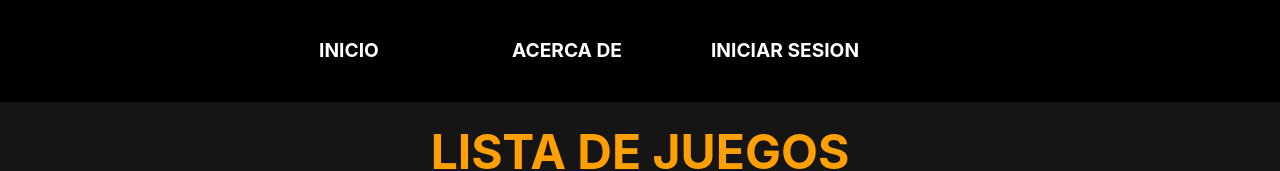
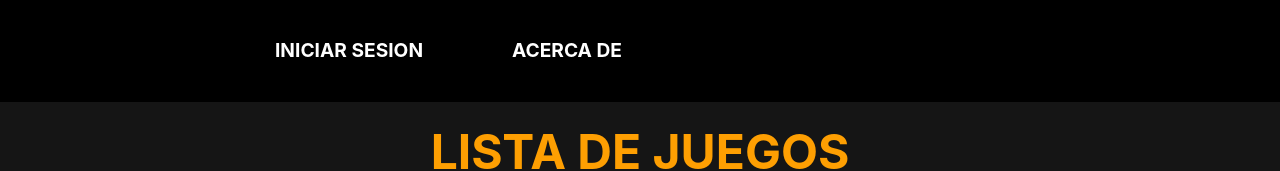
Before and after one commit to maksudxx/Proyecto-Final-React-UTN, a React (Vite) app in the folder client/: page / in a window 1280 px wide. Shown: the top 171 px of the page. Built offline with nearby package versions, Linux system fonts and the light colour scheme; no server answers.

Commit message:
Cambios en el header, se quitaron opciones innecesarias

```diff
--- a/client/src/components/header/Header.jsx
+++ b/client/src/components/header/Header.jsx
@@ -24,9 +24,11 @@ const Header = ({ isAuthenticated }) => {
           <FaBars />
         </IconLogoMobile>
         <Menu click={click}>
-          <MenuItem onClick={() => changeClick()}>
-            <MenuItemLink to="/">Inicio</MenuItemLink>
-          </MenuItem>
+          {!isAuthenticated ? (
+            <MenuItem onClick={() => changeClick()}>
+              <MenuItemLink to="/login">Iniciar Sesion</MenuItemLink>
+            </MenuItem>
+          ) : null}
           {isAuthenticated ? (
             <MenuItem onClick={() => changeClick()}>
               <MenuItemLink to="/newGame">Agregar juego</MenuItemLink>
@@ -35,11 +37,6 @@ const Header = ({ isAuthenticated }) => {
           <MenuItem onClick={() => changeClick()}>
             <MenuItemLink to="/about">Acerca de</MenuItemLink>
           </MenuItem>
-          {!isAuthenticated ? (
-            <MenuItem onClick={() => changeClick()}>
-              <MenuItemLink to="/login">Iniciar Sesion</MenuItemLink>
-            </MenuItem>
-          ) : null}
         </Menu>
       </NavbarWrapper>
     </NavbarContainer>
```
